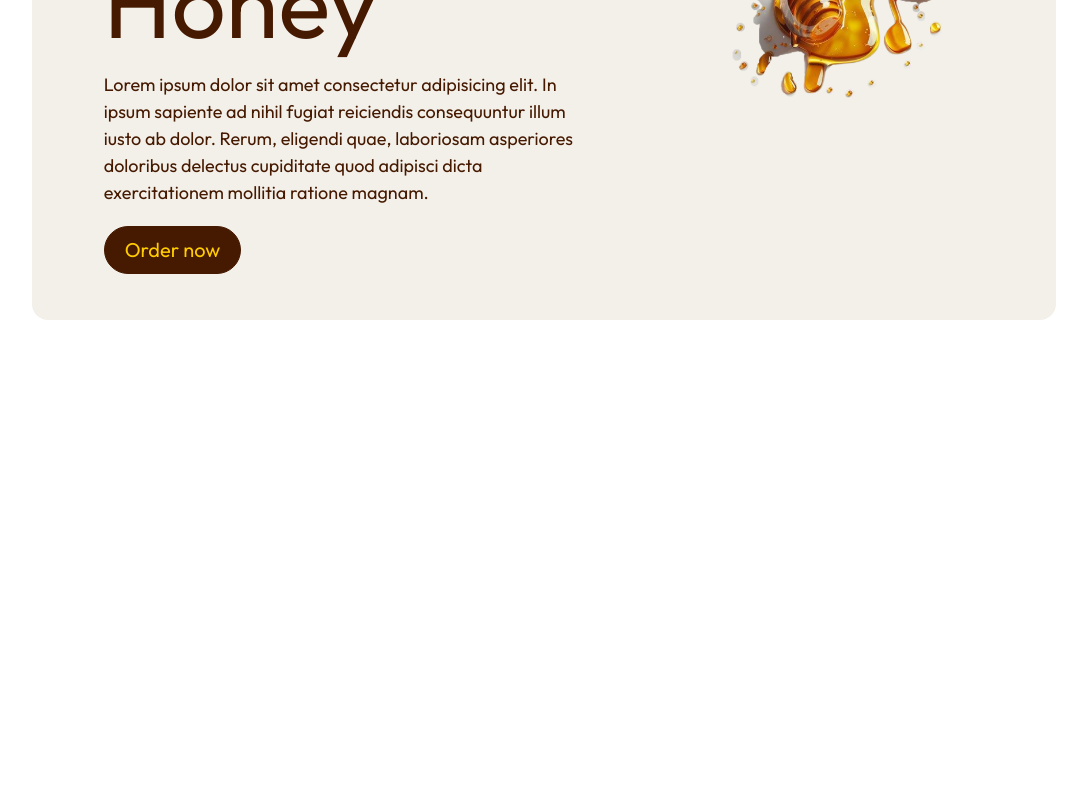
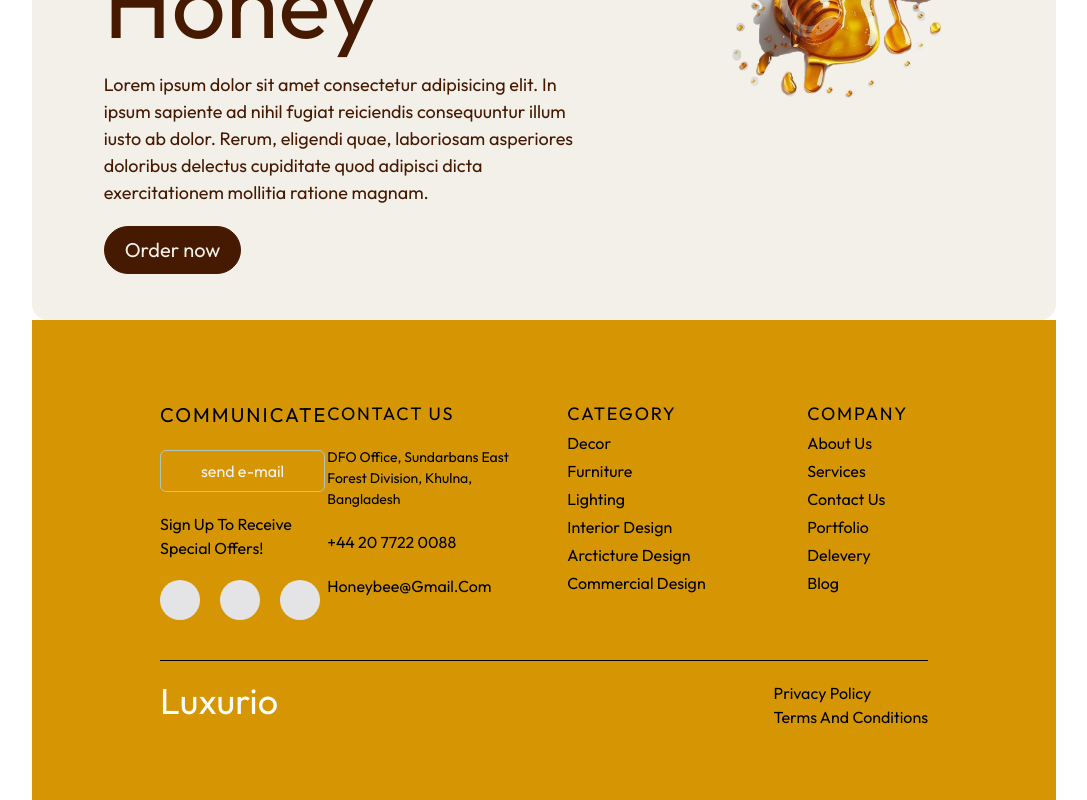
Before and after one commit to NusfaJahan61/Honey-Bee, a React (Vite) app: page / in a window 1280 px wide. Shown: the part 460-1260 px from the top of the page, without its empty margins (96-1183 px from the left). Before the commit the page ends 800 px from the top, so only its background shows below. Built offline with nearby package versions, Linux system fonts and the light colour scheme.

Commit message:
Footer primary

```diff
--- a/src/App.jsx
+++ b/src/App.jsx
@@ -1,3 +1,4 @@
+import Footer from './components/Footer/Footer'
 import Navbar from './components/Navbar/Navbar'
 import Home from './pages/HomePage/Home'
 
@@ -7,6 +8,7 @@ function App() {
     <div className="w-[80%] m-auto">
       <Navbar />
       <Home />
+      <Footer />
     </div>
   )
 }
--- /dev/null
+++ b/src/components/Footer/Footer.jsx
@@ -0,0 +1,55 @@
+const Footer = () => {
+  return (
+    <div class=" capitalize bg-[#D69604] flex flex-col  h-120 *:text-black ">
+      <div class="w-3/4 m-auto mb-10 mt-20 flex justify-between">
+        <div class="">
+          <h1 class="font-bold uppercase text-[20px] tracking-widest">Communicate</h1>
+          <button class="hover:bg-[#9EAAA1] px-10 py-2 hover:text-zinc-900 rounded-md my-5 border border-[#B5C3BD] active:bg-[#B5C3BD] bg-transparent text-zinc-100 duration-400">send e-mail</button>
+          <p><a href="#" class="hover:underline duration-500 font-bold">Sign up</a> to receive special offers!</p>
+          <div class="flex pt-5 gap-5 *:rounded-full">
+            <div class="size-10 bg-zinc-200"></div>
+            <div class="size-10 bg-zinc-200"></div>
+            <div class="size-10 bg-zinc-200"></div>
+          </div>
+        </div>
+        <div class="flex gap-10">
+          <div class="w-50 flex flex-col gap-5">
+            <h1 class="font-bold uppercase text-[18px] tracking-widest">contact us</h1>
+            <p class="text-[14px]">DFO Office, Sundarbans East Forest Division, Khulna, Bangladesh
+            </p>
+            <p>+44 20 7722 0088</p>
+            <p>honeybee@gmail.com</p>
+          </div>
+          <div class="w-50 flex flex-col gap-1">
+            <h1 class="font-bold uppercase text-[18px] tracking-widest">category</h1>
+            <p>decor</p>
+            <p>furniture</p>
+            <p>lighting</p>
+            <p>interior design</p>
+            <p>Arcticture design</p>
+            <p>commercial design</p>
+          </div>
+          <div class="w-50 flex flex-col gap-1">
+            <h1 class="font-bold uppercase text-[18px] tracking-widest">company</h1>
+            <p>about us</p>
+            <p>services</p>
+            <p>contact us</p>
+            <p>portfolio</p>
+            <p>delevery</p>
+            <p>blog</p>
+          </div>
+        </div>
+      </div>
+      <hr class="w-3/4 m-auto my-0" />
+      <div class="w-3/4 m-auto my-5 flex justify-between">
+        <div class="block text-4xl font-bold text-[#F9FDFB]">Luxurio</div>
+        <div class="">
+          <a class="block" href="#">Privacy policy</a>
+          <a class="" href="#">Terms and conditions</a>
+        </div>
+      </div>
+    </div>
+  )
+}
+
+export default Footer
--- a/src/components/Header/Header.jsx
+++ b/src/components/Header/Header.jsx
@@ -6,7 +6,7 @@ const Header = () => {
       <div className="mt-[14%] ml-[7%]">
         <h1 className='w-[90%] text-8xl font-extrabold mb-5'>Buy the Best & Fresh Honey</h1>
         <p className='w-[80%] text-[18px] mb-5'>Lorem ipsum dolor sit amet consectetur adipisicing elit. In ipsum sapiente ad nihil fugiat reiciendis consequuntur illum iusto ab dolor. Rerum, eligendi quae, laboriosam asperiores doloribus delectus cupiditate quod adipisci dicta exercitationem mollitia ratione magnam.</p>
-        <button className=' cursor-pointer rounded-[25px] border border-amber-950 bg-amber-950 outline-0 text-[#FFCC02] py-2 px-5 font-bold text-[20px] transition duration-500
+        <button className=' cursor-pointer rounded-[25px] border border-amber-950 bg-amber-950 outline-0 text-[#F3F0E9] py-2 px-5 font-bold text-[20px] transition duration-500
          hover:text-amber-950 hover:bg-transparent '>Order now</button>
       </div>
       <div className="w-full hover:scale-[1.05] m-auto mr-[7%] transition duration-1000 cursor-pointer">
```
